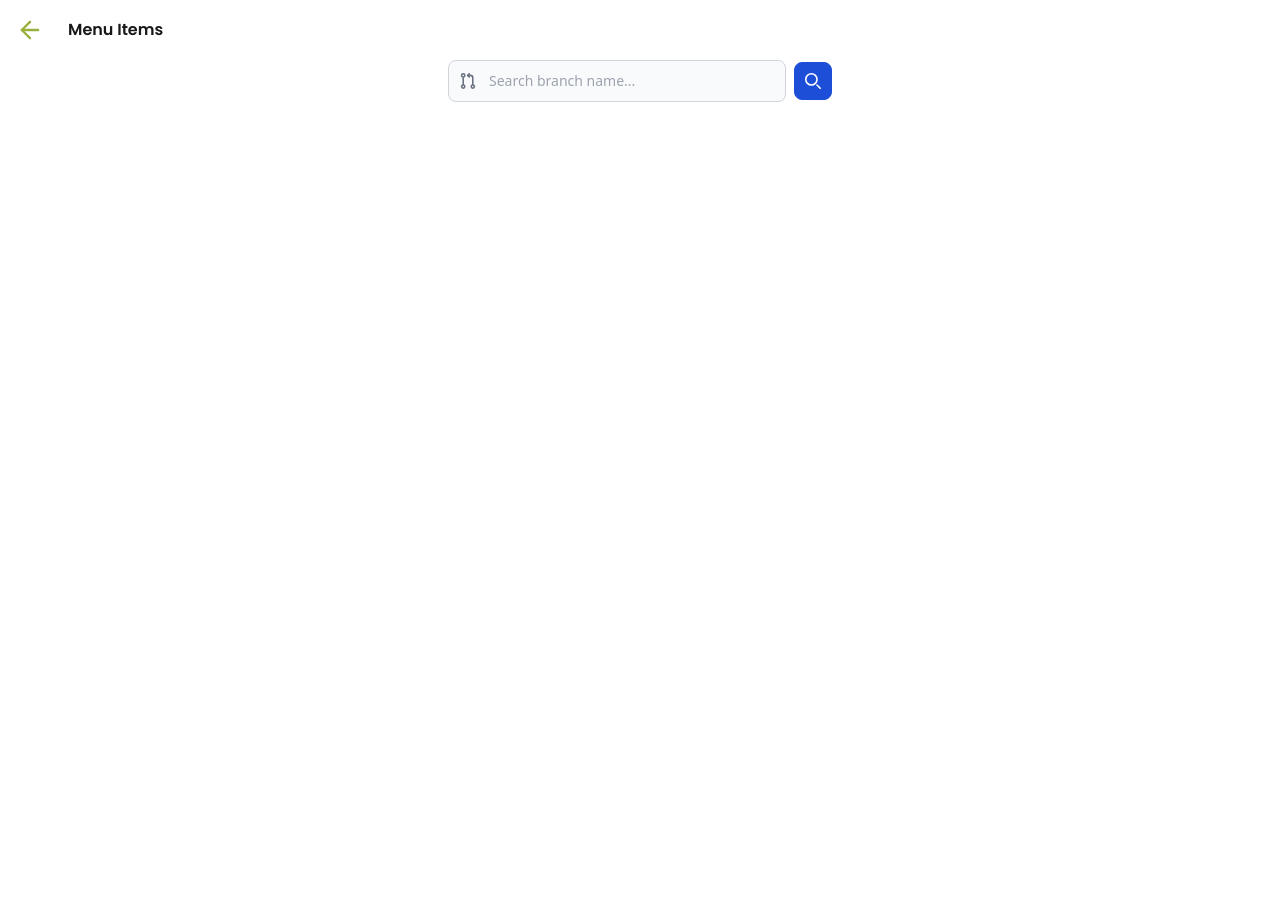
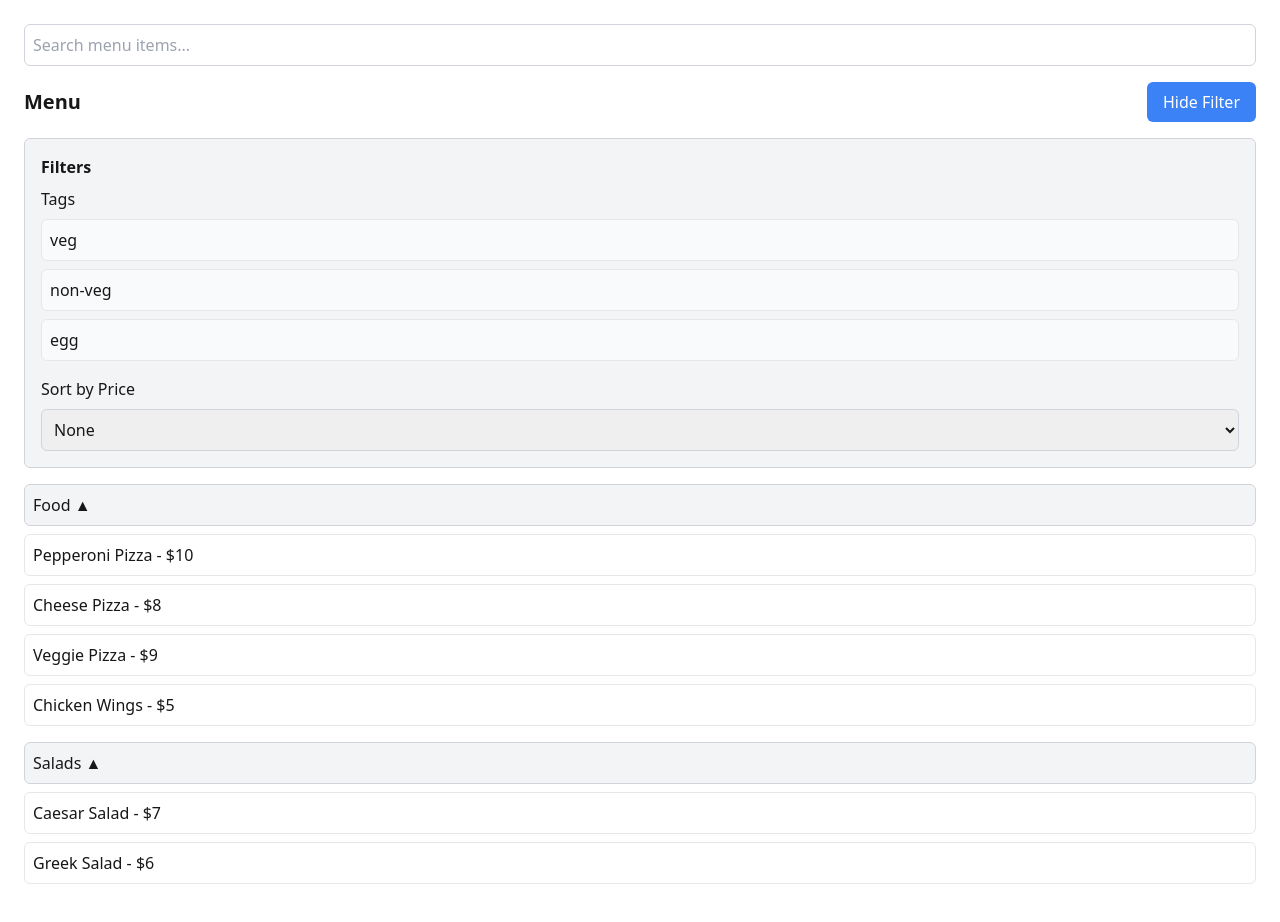
Before and after one commit to NousInfotech/Tipeasy, a Next.js app: page /restaurant/1/menu in a window 1280 px wide. Before the commit the page ends 800 px from the top, so only its background shows below. Built offline with nearby package versions, Linux system fonts and the light colour scheme.

Commit message:
Menu Search , Filter , Menu Item functionality is completed

```diff
--- a/src/app/restaurant/[restaurantId]/menu/page.tsx
+++ b/src/app/restaurant/[restaurantId]/menu/page.tsx
@@ -1,50 +1,121 @@
-// src/app/restaurants/[restaurantId]/menu/page.tsx
-import React from "react";
-// import { MenuItem } from "@/types";
-import HeaderwithBackButton from "@/components/HeaderwithBackButton/HeaderwithBackButton";
-import SearchBar from "@/components/SearchBar/SearchBar";
+'use client';
 
-// interface MenuProps {
-//   menuItems: MenuItem[];
-//   restaurantId: string;
-// }
+import React, { useState } from 'react';
+import { MenuItem } from '@/types';
+import MenuList from '@/components/MenuList/MenuList';
+import SearchBar from '@/components/SearchBar/SearchBar';
+import MenuFilter from '@/components/MenuFilter/MenuFilter';
 
-// const Menu: React.FC<MenuProps> = ({ menuItems, restaurantId }) => {
-const Menu = () => {
+const menuData: MenuItem[] = [
+  { id: 1, name: 'Pepperoni Pizza', category: 'Food', price: 10, restaurantId: "3", availability: true, tag: 'non-veg' },
+  { id: 2, name: 'Cheese Pizza', category: 'Food', price: 8, restaurantId: "3", availability: true, tag: 'veg' },
+  { id: 3, name: 'Veggie Pizza', category: 'Food', price: 9, restaurantId: "3", availability: true, tag: 'veg' },
+  { id: 4, name: 'Chicken Wings', category: 'Food', price: 5, restaurantId: "3", availability: true, tag: 'non-veg' },
+  { id: 5, name: 'Caesar Salad', category: 'Salads', price: 7, restaurantId: "3", availability: true, tag: 'veg' },
+  { id: 6, name: 'Greek Salad', category: 'Salads', price: 6, restaurantId: "3", availability: true, tag: 'veg' },
+];
+
+const MenuPage: React.FC = () => {
+  const [searchQuery, setSearchQuery] = useState('');
+  const [filteredMenu, setFilteredMenu] = useState<MenuItem[]>(menuData);
+  const [activeTags, setActiveTags] = useState<string[]>([]);
+  const [priceSort, setPriceSort] = useState<string | null>(null);
+  const [flatView, setFlatView] = useState(false);
+  const [showFilter, setShowFilter] = useState(true);
+
+  const handleSearch = (query: string) => {
+    setSearchQuery(query);
+
+    if (query) {
+      setFlatView(true); // Switch to flat view when searching
+      const filtered = menuData.filter(item =>
+        item.name.toLowerCase().includes(query.toLowerCase())
+      );
+      setFilteredMenu(filtered);
+    } else {
+      setFlatView(false); // Restore category view when search is cleared
+      applyFilters(); // Reapply filters when search is cleared
+    }
+  };
+
+  const handleTagToggle = (tag: string) => {
+    const updatedTags = activeTags.includes(tag)
+      ? activeTags.filter(t => t !== tag)
+      : [...activeTags, tag];
+    setActiveTags(updatedTags);
+    applyFilters(updatedTags, priceSort);
+  };
+
+  const handlePriceSort = (sortOption: string | null) => {
+    setPriceSort(sortOption);
+    applyFilters(activeTags, sortOption);
+  };
+
+  const applyFilters = (tags = activeTags, sortOption = priceSort) => {
+    let updatedMenu = menuData;
+
+    // Filter by tags
+    if (tags.length > 0) {
+      updatedMenu = updatedMenu.filter(item => tags.includes(item.tag));
+      setFlatView(true); // Switch to flat view when filtering
+    }
+
+    // Sort by price
+    if (sortOption === 'low-to-high') {
+      updatedMenu = updatedMenu.sort((a, b) => a.price - b.price);
+    } else if (sortOption === 'high-to-low') {
+      updatedMenu = updatedMenu.sort((a, b) => b.price - a.price);
+    }
+
+    setFilteredMenu(updatedMenu);
+  };
+
+  const toggleFilter = () => {
+    const nextShowFilter = !showFilter;
+    setShowFilter(nextShowFilter);
+
+    if (!nextShowFilter) {
+      setFlatView(false); // Switch back to category view if filter is turned off
+      setFilteredMenu(menuData); // Reset to original menu when filter is off
+    } else if (searchQuery) {
+      setFlatView(true); // Keep flat view if search is active
+    }
+  };
+
   return (
-    // <section>
-    //   <h2 className="text-xl font-bold text-center mb-6">Menu</h2>
-    //   <div className="grid grid-cols-1 md:grid-cols-2 lg:grid-cols-3 gap-6 p-4">
-    //     {mockMenuItems.length > 0 ? (
-    //       mockMenuItems.map((item) => (
-    //         <div key={item.menuItemId} className="border p-4 rounded-lg">
-    //           <img
-    //             src={item.image}
-    //             alt={item.name}
-    //             className="w-full h-32 object-cover rounded-md mb-4"
-    //           />
-    //           <h3 className="text-lg font-semibold">{item.name}</h3>
-    //           <p className="text-sm text-gray-500">{item.description}</p>
-    //           <p className="text-lg font-bold mt-2">${item.price}</p>
-    //           <p
-    //             className={`mt-2 text-sm ${item.availability ? "text-green-500" : "text-red-500"
-    //               }`}
-    //           >
-    //             {item.availability ? "Available" : "Not Available"}
-    //           </p>
-    //         </div>
-    //       ))
-    //     ) : (
-    //       <p className="text-center text-gray-500">No menu items available.</p>
-    //     )}
-    //   </div>
-    // </section>
-    <section>
-      <HeaderwithBackButton heading="menu items" />
-      <SearchBar />
-    </section>
+    <div className="p-6">
+      {/* Search Bar */}
+      <SearchBar onSearch={handleSearch} />
+
+      {/* Show filter toggle button and filter only if no search query */}
+      {!searchQuery && (
+        <>
+          <div className="flex items-center justify-between mb-4">
+            <h1 className="text-xl font-bold">Menu</h1>
+            <button
+              onClick={toggleFilter}
+              className="px-4 py-2 bg-blue-500 text-white rounded-md"
+            >
+              {showFilter ? 'Hide Filter' : 'Show Filter'}
+            </button>
+          </div>
+
+          {showFilter && (
+            <MenuFilter
+              tags={['veg', 'non-veg', 'egg']}
+              activeTags={activeTags}
+              onTagToggle={handleTagToggle}
+              onPriceSort={handlePriceSort}
+              priceSort={priceSort}
+            />
+          )}
+        </>
+      )}
+
+      {/* Menu List */}
+      <MenuList menuItems={filteredMenu} categories={['Food', 'Salads']} flatView={flatView} />
+    </div>
   );
 };
 
-
-export default Menu;
+export default MenuPage;
--- /dev/null
+++ b/src/components/DropDown/DropDown.tsx
@@ -0,0 +1,31 @@
+"use client"
+
+import React, { useState } from 'react';
+
+type DropDownProps = {
+    options: string[];
+    onSelect: (value: string | null) => void;
+};
+
+const DropDown: React.FC<DropDownProps> = ({ options, onSelect }) => {
+    const [selectedOption, setSelectedOption] = useState<string | null>(null);
+
+    const handleChange = (event: React.ChangeEvent<HTMLSelectElement>) => {
+        const value = event.target.value;
+        setSelectedOption(value === "null" ? null : value);
+        onSelect(value === "null" ? null : value);
+    };
+
+    return (
+        <select value={selectedOption || "null"} onChange={handleChange} className="p-2 border rounded">
+            <option value="null">All Categories</option>
+            {options.map(option => (
+                <option key={option} value={option}>
+                    {option}
+                </option>
+            ))}
+        </select>
+    );
+};
+
+export default DropDown;
--- a/src/components/HeaderwithBackButton/HeaderwithBackButton.tsx
+++ b/src/components/HeaderwithBackButton/HeaderwithBackButton.tsx
@@ -1,14 +1,25 @@
+"use client"
+
 import React from 'react'
 import { ArrowLeft } from 'lucide-react'
+import { useRouter } from 'next/navigation'
+
 
 interface HeaderProps {
     heading: string
 }
 
 const HeaderwithBackButton: React.FC<HeaderProps> = ({ heading }) => {
+
+    const router = useRouter();
+
+    const handleClick = () => {
+        router.back();
+    }
+
     return (
         <div className='flex flex-row gap-6 p-4 items-center'>
-            <ArrowLeft size={28} color='#98B03C' />
+            <ArrowLeft onClick={handleClick} size={28} color='#98B03C' />
             <h1 className='text-primary font-poppins font-semibold text-base capitalize'>{heading}</h1>
         </div>
     )
--- /dev/null
+++ b/src/components/MenuFilter/MenuFilter.tsx
@@ -0,0 +1,51 @@
+'use client';
+
+import React from 'react';
+
+interface MenuFilterProps {
+  tags: string[];
+  activeTags: string[];
+  priceSort: string | null;
+  onTagToggle: (tag: string) => void;
+  onPriceSort: (sortOption: string | null) => void;
+}
+
+const MenuFilter: React.FC<MenuFilterProps> = ({ tags, activeTags, priceSort, onTagToggle, onPriceSort }) => {
+  return (
+    <div className="p-4 border border-gray-300 bg-gray-100 rounded-md mb-4">
+      <h2 className="font-semibold mb-2">Filters</h2>
+
+      {/* Tag Filters */}
+      <div className="space-y-2 mb-4">
+        <h3 className="font-medium">Tags</h3>
+        {tags.map(tag => (
+          <button
+            key={tag}
+            onClick={() => onTagToggle(tag)}
+            className={`w-full text-left p-2 border rounded-md ${
+              activeTags.includes(tag) ? 'bg-green-200 border-green-400' : 'bg-gray-50 border-gray-200'
+            }`}
+          >
+            {tag}
+          </button>
+        ))}
+      </div>
+
+      {/* Price Sorting */}
+      <div className="space-y-2">
+        <h3 className="font-medium">Sort by Price</h3>
+        <select
+          value={priceSort || ''}
+          onChange={(e) => onPriceSort(e.target.value || null)}
+          className="w-full p-2 border border-gray-300 rounded-md"
+        >
+          <option value="">None</option>
+          <option value="low-to-high">Low to High</option>
+          <option value="high-to-low">High to Low</option>
+        </select>
+      </div>
+    </div>
+  );
+};
+
+export default MenuFilter;
--- /dev/null
+++ b/src/components/MenuList/MenuList.tsx
@@ -0,0 +1,63 @@
+'use client';
+
+import React, { useState } from 'react';
+import { MenuItem } from '@/types';
+
+interface MenuListProps {
+  menuItems: MenuItem[];
+  categories: string[];
+  flatView: boolean; // Determines if the flat view (no categories) is active
+}
+
+const MenuList: React.FC<MenuListProps> = ({ menuItems, categories, flatView }) => {
+  const [openCategories, setOpenCategories] = useState<Record<string, boolean>>(() =>
+    categories.reduce((acc, category) => ({ ...acc, [category]: true }), {})
+  );
+
+  const toggleCategory = (category: string) => {
+    setOpenCategories(prev => ({
+      ...prev,
+      [category]: !prev[category],
+    }));
+  };
+
+  return (
+    <div>
+      {flatView ? (
+        // Render flat list when flatView is enabled (e.g., search or filter active)
+        <ul className="space-y-2">
+          {menuItems.map(item => (
+            <li key={item.id} className="p-2 border border-gray-200 rounded-md">
+              {item.name} - ${item.price}
+            </li>
+          ))}
+        </ul>
+      ) : (
+        // Render categorized dropdowns when flatView is disabled
+        categories.map(category => (
+          <div key={category} className="mb-4">
+            <button
+              onClick={() => toggleCategory(category)}
+              className="w-full text-left p-2 bg-gray-100 border border-gray-300 rounded-md"
+            >
+              {category} {openCategories[category] ? '▲' : '▼'}
+            </button>
+            {openCategories[category] && (
+              <ul className="mt-2 space-y-2">
+                {menuItems
+                  .filter(item => item.category === category)
+                  .map(item => (
+                    <li key={item.id} className="p-2 border border-gray-200 rounded-md">
+                      {item.name} - ${item.price}
+                    </li>
+                  ))}
+              </ul>
+            )}
+          </div>
+        ))
+      )}
+    </div>
+  );
+};
+
+export default MenuList;
--- a/src/components/SearchBar/SearchBar.tsx
+++ b/src/components/SearchBar/SearchBar.tsx
@@ -1,59 +1,31 @@
-import React from 'react';
+// components/SearchBar.tsx
+'use client';
 
-const SearchBar: React.FC = () => {
+import React, { useState } from 'react';
+
+interface SearchBarProps {
+  onSearch: (query: string) => void;
+}
+
+const SearchBar: React.FC<SearchBarProps> = ({ onSearch }) => {
+  const [query, setQuery] = useState('');
+
+  const handleChange = (e: React.ChangeEvent<HTMLInputElement>) => {
+    const newQuery = e.target.value;
+    setQuery(newQuery);
+    onSearch(newQuery); // Pass search query to the parent
+  };
+
   return (
-    <form className="flex items-center max-w-sm mx-auto">
-      <label htmlFor="simple-search" className="sr-only">
-        Search
-      </label>
-      <div className="relative w-full">
-        <div className="absolute inset-y-0 left-0 flex items-center pl-3 pointer-events-none">
-          <svg
-            className="w-4 h-4 text-gray-500 dark:text-gray-400"
-            aria-hidden="true"
-            xmlns="http://www.w3.org/2000/svg"
-            fill="none"
-            viewBox="0 0 18 20"
-          >
-            <path
-              stroke="currentColor"
-              strokeLinecap="round"
-              strokeLinejoin="round"
-              strokeWidth="2"
-              d="M3 5v10M3 5a2 2 0 1 0 0-4 2 2 0 0 0 0 4Zm0 10a2 2 0 1 0 0 4 2 2 0 0 0 0-4Zm12 0a2 2 0 1 0 0 4 2 2 0 0 0 0-4Zm0 0V6a3 3 0 0 0-3-3H9m1.5-2-2 2 2 2"
-            />
-          </svg>
-        </div>
-        <input
-          type="text"
-          id="simple-search"
-          className="bg-gray-50 border border-gray-300 text-gray-900 text-sm rounded-lg focus:ring-blue-500 focus:border-blue-500 block w-full pl-10 p-2.5 dark:bg-gray-700 dark:border-gray-600 dark:placeholder-gray-400 dark:text-white dark:focus:ring-blue-500 dark:focus:border-blue-500"
-          placeholder="Search branch name..."
-          required
-        />
-      </div>
-      <button
-        type="submit"
-        className="p-2.5 ml-2 text-sm font-medium text-white bg-blue-700 rounded-lg border border-blue-700 hover:bg-blue-800 focus:ring-4 focus:outline-none focus:ring-blue-300 dark:bg-blue-600 dark:hover:bg-blue-700 dark:focus:ring-blue-800"
-      >
-        <svg
-          className="w-4 h-4"
-          aria-hidden="true"
-          xmlns="http://www.w3.org/2000/svg"
-          fill="none"
-          viewBox="0 0 20 20"
-        >
-          <path
-            stroke="currentColor"
-            strokeLinecap="round"
-            strokeLinejoin="round"
-            strokeWidth="2"
-            d="m19 19-4-4m0-7A7 7 0 1 1 1 8a7 7 0 0 1 14 0Z"
-          />
-        </svg>
-        <span className="sr-only">Search</span>
-      </button>
-    </form>
+    <div className="mb-4">
+      <input
+        type="text"
+        value={query}
+        onChange={handleChange}
+        placeholder="Search menu items..."
+        className="w-full p-2 border border-gray-300 rounded-md"
+      />
+    </div>
   );
 };
 
```
Also changed, not shown: src/types/index.ts (+7 -7 lines).
